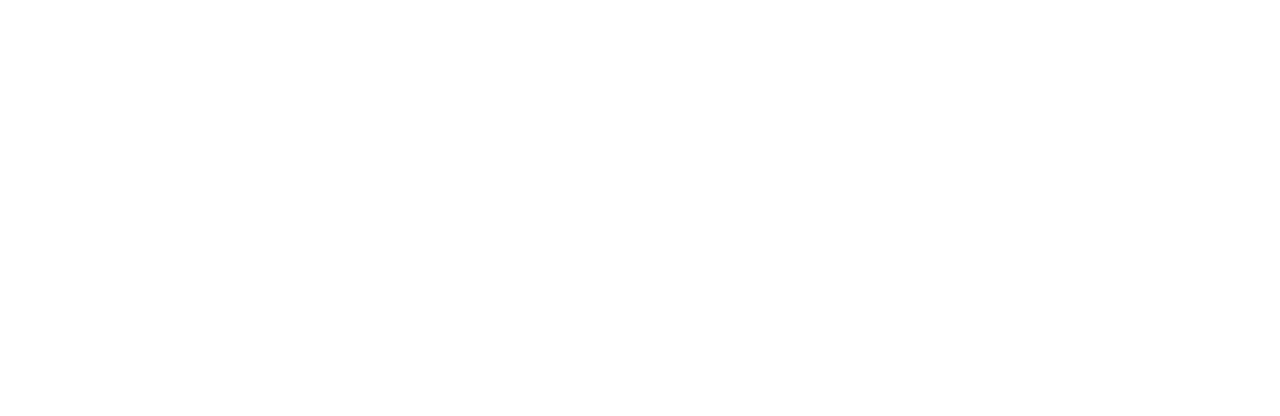
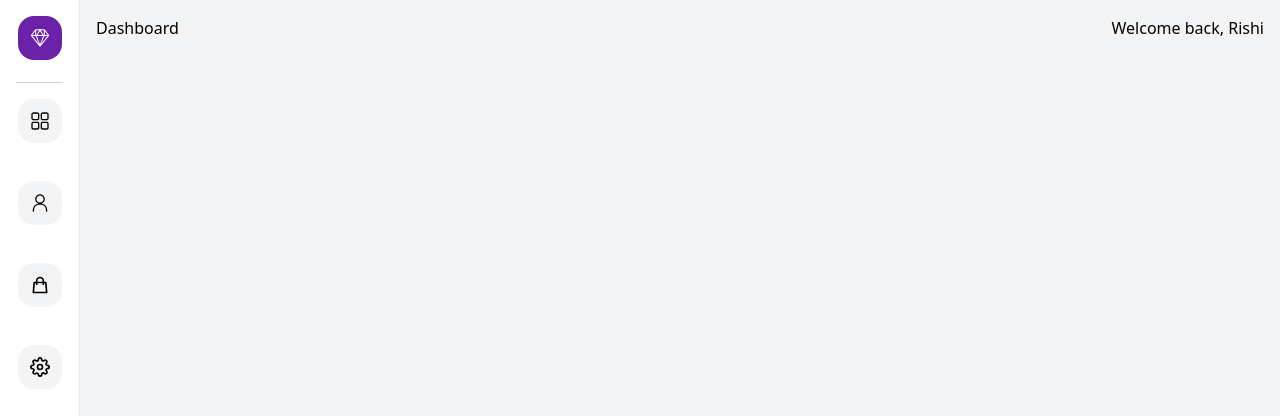
Before and after one commit to Rishi-Mishra0704/next_dashboard, a Next.js app: page / in a window 1280 px wide. Shown: the top 416 px of the page. Built offline with nearby package versions, Linux system fonts and the light colour scheme.

Commit message:
Sidebar completed

```diff
--- a/src/app/layout.tsx
+++ b/src/app/layout.tsx
@@ -1,22 +1,23 @@
-import './globals.css'
-import type { Metadata } from 'next'
-import { Inter } from 'next/font/google'
-
-const inter = Inter({ subsets: ['latin'] })
+import "./globals.css";
+import type { Metadata } from "next";
+import Sidebar from "@/components/Sidebar";
 
 export const metadata: Metadata = {
-  title: 'Create Next App',
-  description: 'Generated by create next app',
-}
+  title: "Create Next App",
+  description: "Generated by create next app",
+};
 
 export default function RootLayout({
   children,
 }: {
-  children: React.ReactNode
+  children: React.ReactNode;
 }) {
   return (
     <html lang="en">
-      <body className={inter.className}>{children}</body>
+      <head />
+      <body>
+        <Sidebar>{children}</Sidebar>
+      </body>
     </html>
-  )
+  );
 }
--- a/src/app/page.tsx
+++ b/src/app/page.tsx
@@ -1,7 +1,9 @@
-import Image from 'next/image'
+import Header from '@/components/Header'
 
 export default function Home() {
   return (
-    <></>
+    <main className='bg-gray-100 min-h-screen'>
+      <Header />
+    </main>
   )
 }
--- /dev/null
+++ b/src/components/Header.tsx
@@ -0,0 +1,12 @@
+import React from 'react'
+
+const Header: React.FC = () => {
+  return (
+    <div className='flex justify-between px-4 pt-4'>
+      <h2>Dashboard</h2>
+      <h2>Welcome back, Rishi </h2>
+    </div>
+  )
+}
+
+export default Header
--- /dev/null
+++ b/src/components/Sidebar.tsx
@@ -0,0 +1,51 @@
+import React from "react";
+import Link from "next/link";
+import Image from "next/image";
+import { RxSketchLogo, RxDashboard, RxPerson } from "react-icons/rx";
+import { HiOutlineShoppingBag } from "react-icons/hi";
+import { FiSettings } from "react-icons/fi";
+
+interface SidebarProps {
+  children: React.ReactNode;
+}
+
+const Sidebar: React.FC<SidebarProps> = ({ children }) => {
+  return (
+    <div className="flex">
+      <div className="fixed w-20 h-screen p-4 bg-white border-r-[1px] flex flex-col justify-between">
+        <div className="flex flex-col items-center">
+          <Link href="/">
+            <div className="bg-purple-800 text-white p-3 rounded-2xl inline-block">
+              <RxSketchLogo size={20} />
+            </div>
+          </Link>
+          <span className="border-b-[1px] border-gray-300 w-full p-2"></span>
+          <Link href="/">
+            <div className="bg-gray-100 hover:bg-gray-200 cursor-pointer my-4 p-3 rounded-2xl inline-block">
+              <RxDashboard size={20} />
+            </div>
+          </Link>
+          <Link href="/">
+            <div className="bg-gray-100 hover:bg-gray-200 cursor-pointer my-4 p-3 rounded-2xl inline-block">
+              <RxPerson size={20} />
+            </div>
+          </Link>
+          <Link href="/">
+            <div className="bg-gray-100 hover:bg-gray-200 cursor-pointer my-4 p-3 rounded-2xl inline-block">
+              <HiOutlineShoppingBag size={20} />
+            </div>
+          </Link>
+          <Link href="/">
+            <div className="bg-gray-100 hover:bg-gray-200 cursor-pointer my-4 p-3 rounded-2xl inline-block">
+              <FiSettings size={20} />
+            </div>
+          </Link>
+        </div>
+        <div></div>
+      </div>
+      <main className="ml-20 w-full">{children}</main>
+    </div>
+  );
+};
+
+export default Sidebar;
```
Also changed, not shown: package.json (+7 -4 lines), 1 other file (tests, documents, lock files or other folders).
